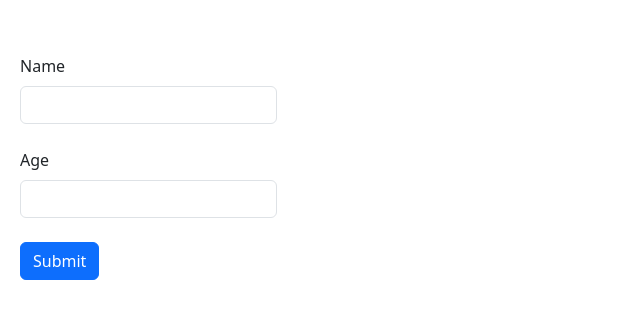
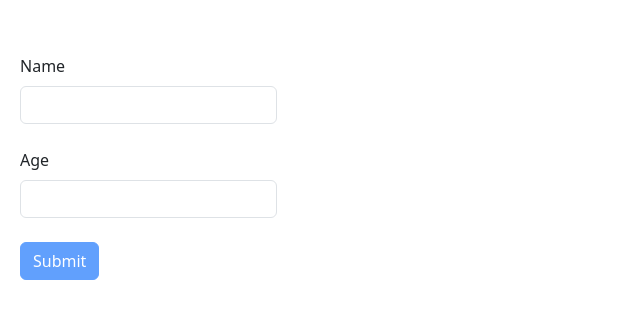
Before and after one commit to C0SMlC/React-18, a React (Vite) app: page / in a window 1280 px wide. Shown: the part 233-552 px from the top of the page, without its empty margins (0-640 px from the left). Built offline with nearby package versions, Linux system fonts and the light colour scheme.

Commit message:
Disabling Submit Button for Invalid data

```diff
--- a/src/Form/Form.tsx
+++ b/src/Form/Form.tsx
@@ -111,7 +111,11 @@
         )}
       </div>
 
-      <button type="submit" className="btn btn-primary">
+      <button
+        disabled={!formState.isValid}
+        type="submit"
+        className="btn btn-primary"
+      >
         Submit
       </button>
     </form>
```
